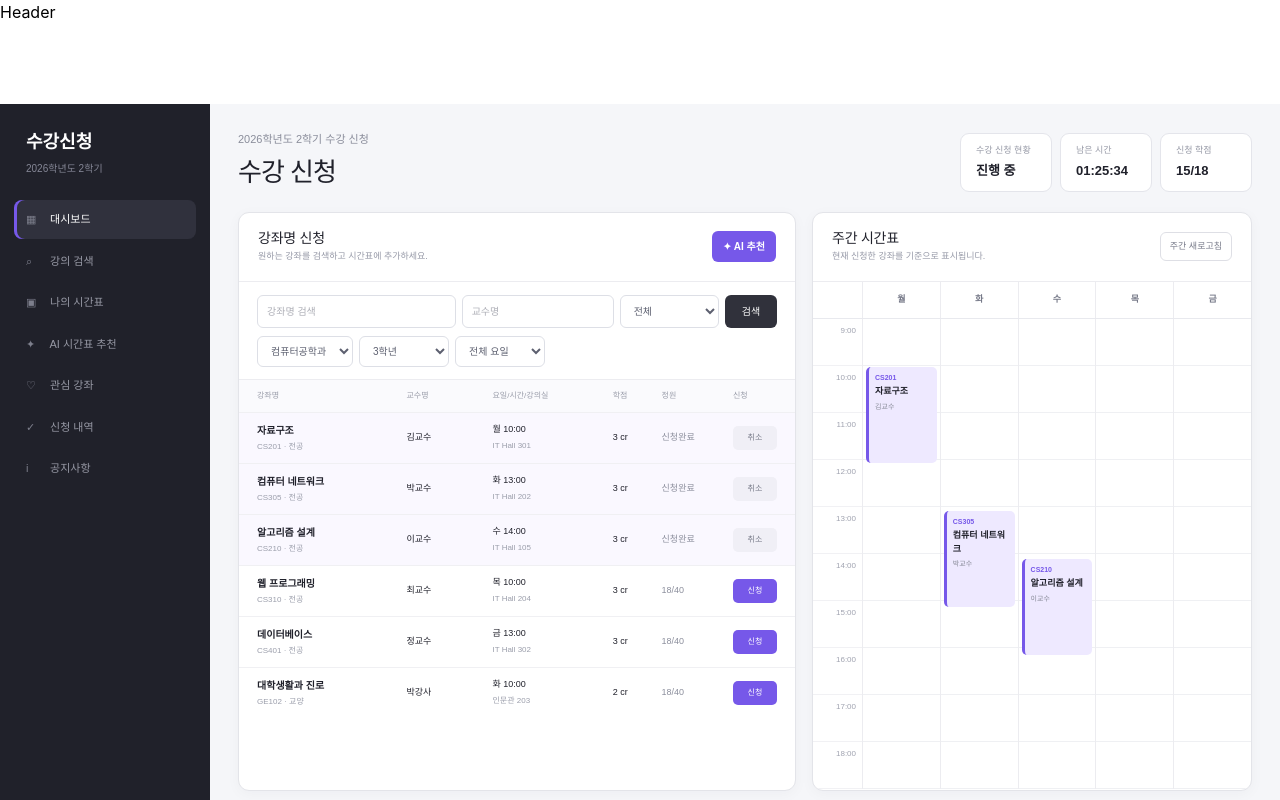
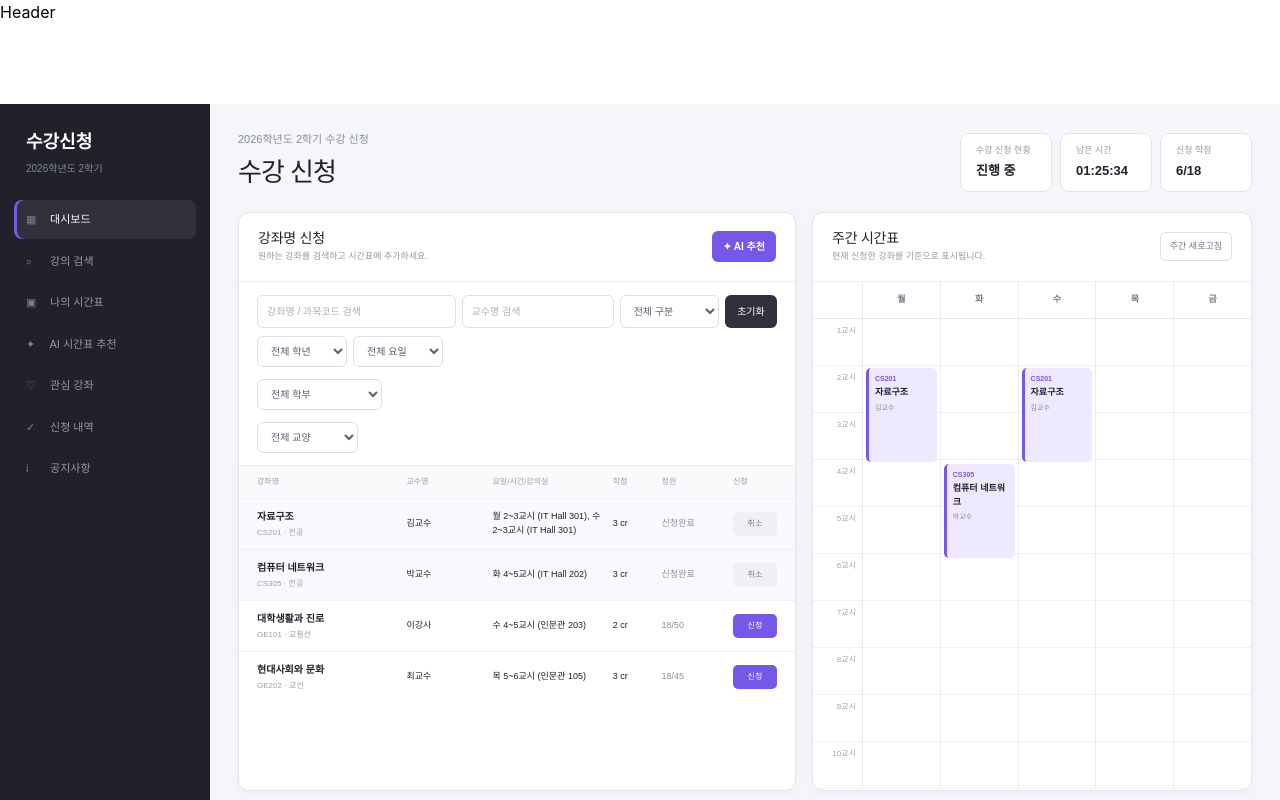
Before and after one commit to Jongho-Lee-dev/course-recommendation-timetable, a React (Vite) app in the folder frontend/: page / in a window 1280 px wide. Shown: the top 800 px of the page. Built offline with nearby package versions, Linux system fonts and the light colour scheme.

Commit message:
feat: 과목 테스트 데이터 연결 및 필터 기능 구현

```diff
--- a/frontend/src/pages/HomePage.tsx
+++ b/frontend/src/pages/HomePage.tsx
@@ -1,60 +1,127 @@
 import { useState } from "react";
 import "./HomePage.css";
-
-type Course = {
-  code: string;
-  name: string;
-  professor: string;
-  time: string;
-  room: string;
-  credits: number;
-  department: string;
-  category: string;
-  day: string;
-  start: number;
-  end: number;
-};
-
-const courses: Course[] = [
-  { code: "CS201", name: "자료구조", professor: "김교수", time: "월 10:00", room: "IT Hall 301", credits: 3, department: "컴퓨터공학과", category: "전공", day: "월", start: 10, end: 12 },
-  { code: "CS305", name: "컴퓨터 네트워크", professor: "박교수", time: "화 13:00", room: "IT Hall 202", credits: 3, department: "컴퓨터공학과", category: "전공", day: "화", start: 13, end: 15 },
-  { code: "CS210", name: "알고리즘 설계", professor: "이교수", time: "수 14:00", room: "IT Hall 105", credits: 3, department: "컴퓨터공학과", category: "전공", day: "수", start: 14, end: 16 },
-  { code: "CS310", name: "웹 프로그래밍", professor: "최교수", time: "목 10:00", room: "IT Hall 204", credits: 3, department: "소프트웨어학과", category: "전공", day: "목", start: 10, end: 12 },
-  { code: "CS401", name: "데이터베이스", professor: "정교수", time: "금 13:00", room: "IT Hall 302", credits: 3, department: "컴퓨터공학과", category: "전공", day: "금", start: 13, end: 16 },
-  { code: "GE102", name: "대학생활과 진로", professor: "박강사", time: "화 10:00", room: "인문관 203", credits: 2, department: "교양", category: "교양", day: "화", start: 10, end: 12 },
-];
+import type { CourseListItem } from "../types/database";
+import { mockCourses } from "../data/courseData";
+import { collegeMajors } from "../data/collegeMajors";
 
 const days = ["월", "화", "수", "목", "금"];
-const hours = Array.from({ length: 10 }, (_, i) => i + 9);
+const periods = Array.from({ length: 10 }, (_, i) => i + 1);
 
 export default function HomePage() {
   const [keyword, setKeyword] = useState("");
-  const [selected, setSelected] = useState<Course[]>(courses.slice(0, 3));
-  const [credits, setCredits] = useState(15);
-  const [aiLoading, setAiLoading] = useState(false);
-  const [aiMessage, setAiMessage] = useState("현재 시간표를 분석해 최적의 조합을 추천해드릴게요.");
+  const [professorKeyword, setProfessorKeyword] = useState("");
+  const [filterCategory, setFilterCategory] = useState<"all" | "major" | "general">("all");
 
-  const filteredCourses = courses.filter((course) =>
-    `${course.name} ${course.code} ${course.professor}`.toLowerCase().includes(keyword.toLowerCase()),
+  const [selected, setSelected] = useState<CourseListItem[]>(
+    mockCourses.slice(0, 2),
   );
 
-  const toggleCourse = (course: Course) => {
-    const exists = selected.some((item) => item.code === course.code);
+  const [aiLoading, setAiLoading] = useState(false);
+  const [aiMessage, setAiMessage] = useState(
+    "현재 시간표를 분석해 최적의 조합을 추천해드릴게요.",
+  );
+
+  const [selectedDay, setSelectedDay] = useState("전체 요일");
+  const [selectedGrade, setSelectedGrade] = useState("전체 학년");
+
+  const [selectedCollege, setSelectedCollege] = useState("전체 학부");
+  const [selectedMajor, setSelectedMajor] = useState("전체 전공");
+
+  const [selectedGeneralEducation, setSelectedGeneralEducation] = useState("전체 교양");
+  const [selectedGeneralEducationArea, setSelectedGeneralEducationArea] = useState("전체 영역");
+  const [selectedGeneralEducationElectiveArea, setSelectedGeneralEducationElectiveArea] = useState("전체 영역");
+
+  const majors = collegeMajors[selectedCollege] ?? [];
+
+  const totalCredits = selected.reduce(
+    (sum, item) => sum + item.credit,
+    0,
+  );
+
+  const activeDaysCount = new Set(
+    selected.flatMap((course) =>
+      course.schedules.map((schedule) => schedule.dayOfWeek),
+    ),
+  ).size;
+
+  const filteredCourses = mockCourses.filter((course) => {
+    const matchesKeyword =
+      !keyword.trim() ||
+      `${course.title} ${course.courseCode}`
+        .toLowerCase()
+        .includes(keyword.toLowerCase());
+
+    const matchesProfessor =
+      !professorKeyword.trim() ||
+      course.professorName
+        .toLowerCase()
+        .includes(professorKeyword.toLowerCase());
+
+    const matchesDay =
+      selectedDay === "전체 요일" ||
+      course.schedules.some((schedule) => schedule.dayOfWeek === selectedDay);
+
+    const matchesGrade =
+      selectedGrade === "전체 학년" ||
+      course.targetGrade === Number(selectedGrade.replace("학년", ""));
+
+    if (!matchesKeyword || !matchesProfessor || !matchesDay || !matchesGrade) {
+      return false;
+    }
+
+    const isGeneral = ["교필", "교필선", "교선"].includes(course.category);
+
+    if (filterCategory === "major" && course.category !== "전공") return false;
+    if (filterCategory === "general" && !isGeneral) return false;
+
+    if (selectedCollege !== "전체 학부" && course.collegeName !== selectedCollege) return false;
+    if (selectedMajor !== "전체 전공" && course.majorName !== selectedMajor) return false;
+
+    if (selectedGeneralEducation !== "전체 교양" && course.category !== selectedGeneralEducation) return false;
+    if (selectedGeneralEducationArea !== "전체 영역" && course.generalEducationArea !== selectedGeneralEducationArea) return false;
+    if (selectedGeneralEducationElectiveArea !== "전체 영역" && course.generalEducationElectiveArea !== selectedGeneralEducationElectiveArea) return false;
+
+    return true;
+  });
+
+  const handleResetFilters = () => {
+    setKeyword("");
+    setProfessorKeyword("");
+    setFilterCategory("all");
+    setSelectedDay("전체 요일");
+    setSelectedGrade("전체 학년");
+    setSelectedCollege("전체 학부");
+    setSelectedMajor("전체 전공");
+    setSelectedGeneralEducation("전체 교양");
+    setSelectedGeneralEducationArea("전체 영역");
+    setSelectedGeneralEducationElectiveArea("전체 영역");
+  };
+
+  const toggleCourse = (course: CourseListItem) => {
+    const exists = selected.some((item) => item.id === course.id);
+
     if (exists) {
-      setSelected((prev) => prev.filter((item) => item.code !== course.code));
-      setCredits((prev) => prev - course.credits);
+      setSelected((prev) =>
+        prev.filter((item) => item.id !== course.id),
+      );
       return;
     }
-    if (selected.length >= 6 || credits + course.credits > 18) return;
+
+    if (selected.length >= 6 || totalCredits + course.credit > 18) {
+      return;
+    }
+
     setSelected((prev) => [...prev, course]);
-    setCredits((prev) => prev + course.credits);
   };
 
   const generateAi = () => {
     setAiLoading(true);
+
     setTimeout(() => {
       setAiLoading(false);
-      setAiMessage("현재 선택 과목 기준으로 공강과 수업일을 고려한 시간표를 찾았습니다.");
+      setAiMessage(
+        "현재 선택 과목 기준으로 공강과 수업일을 고려한 시간표를 찾았습니다.",
+      );
     }, 700);
   };
 
@@ -63,15 +130,31 @@ export default function HomePage() {
       <aside className="course-sidebar">
         <div className="sidebar-title">수강신청</div>
         <div className="sidebar-subtitle">2026학년도 2학기</div>
+
         <nav className="sidebar-nav">
-          <button className="active"><span>▦</span> 대시보드</button>
-          <button><span>⌕</span> 강의 검색</button>
-          <button><span>▣</span> 나의 시간표</button>
-          <button><span>✦</span> AI 시간표 추천</button>
-          <button><span>♡</span> 관심 강좌</button>
-          <button><span>✓</span> 신청 내역</button>
-          <button><span>i</span> 공지사항</button>
+          <button className="active">
+            <span>▦</span> 대시보드
+          </button>
+          <button>
+            <span>⌕</span> 강의 검색
+          </button>
+          <button>
+            <span>▣</span> 나의 시간표
+          </button>
+          <button>
+            <span>✦</span> AI 시간표 추천
+          </button>
+          <button>
+            <span>♡</span> 관심 강좌
+          </button>
+          <button>
+            <span>✓</span> 신청 내역
+          </button>
+          <button>
+            <span>i</span> 공지사항
+          </button>
         </nav>
+
         <div className="sidebar-profile">
           <div className="profile-avatar">김</div>
           <div>
@@ -84,13 +167,25 @@ export default function HomePage() {
       <main className="course-main">
         <section className="course-heading">
           <div>
-            <div className="heading-kicker">2026학년도 2학기 수강 신청</div>
+            <div className="heading-kicker">
+              2026학년도 2학기 수강 신청
+            </div>
             <h1>수강 신청</h1>
           </div>
+
           <div className="heading-status">
-            <div><span>수강 신청 현황</span><strong>진행 중</strong></div>
-            <div><span>남은 시간</span><strong>01:25:34</strong></div>
-            <div><span>신청 학점</span><strong>{credits}/18</strong></div>
+            <div>
+              <span>수강 신청 현황</span>
+              <strong>진행 중</strong>
+            </div>
+            <div>
+              <span>남은 시간</span>
+              <strong>01:25:34</strong>
+            </div>
+            <div>
+              <span>신청 학점</span>
+              <strong>{totalCredits}/18</strong>
+            </div>
           </div>
         </section>
 
@@ -99,40 +194,199 @@ export default function HomePage() {
             <div className="panel-title-row">
               <div>
                 <h2>강좌명 신청</h2>
-                <p>원하는 강좌를 검색하고 시간표에 추가하세요.</p>
+                <p>
+                  원하는 강좌를 검색하고 시간표에 추가하세요.
+                </p>
               </div>
-              <button className="ai-mini-button" onClick={generateAi}>✦ AI 추천</button>
+
+              <button
+                className="ai-mini-button"
+                onClick={generateAi}
+              >
+                ✦ AI 추천
+              </button>
             </div>
 
             <div className="search-box">
-              <input value={keyword} onChange={(e) => setKeyword(e.target.value)} placeholder="강좌명 검색" />
-              <input placeholder="교수명" />
-              <select defaultValue="전체">
-                <option>전체</option><option>전공</option><option>교양</option>
+              <input
+                value={keyword}
+                onChange={(e) => setKeyword(e.target.value)}
+                placeholder="강좌명 / 과목코드 검색"
+              />
+
+              <input
+                value={professorKeyword}
+                onChange={(e) => setProfessorKeyword(e.target.value)}
+                placeholder="교수명 검색"
+              />
+
+              <select
+                value={filterCategory}
+                onChange={(e) => setFilterCategory(e.target.value as "all" | "major" | "general")}
+              >
+                <option value="all">전체 구분</option>
+                <option value="major">전공</option>
+                <option value="general">교양</option>
               </select>
-              <button>검색</button>
+
+              <button onClick={handleResetFilters}>초기화</button>
             </div>
 
             <div className="filter-row">
-              <select defaultValue="컴퓨터공학과"><option>컴퓨터공학과</option><option>전체 학과</option></select>
-              <select defaultValue="3학년"><option>3학년</option><option>전체 학년</option></select>
-              <select defaultValue="전체 요일"><option>전체 요일</option><option>월</option><option>화</option><option>수</option><option>목</option><option>금</option></select>
+              <select
+                value={selectedGrade}
+                onChange={(e) => setSelectedGrade(e.target.value)}
+              >
+                <option value="전체 학년">전체 학년</option>
+                <option value="1학년">1학년</option>
+                <option value="2학년">2학년</option>
+                <option value="3학년">3학년</option>
+                <option value="4학년">4학년</option>
+              </select>
+
+              <select
+                value={selectedDay}
+                onChange={(e) => setSelectedDay(e.target.value)}
+              >
+                <option value="전체 요일">전체 요일</option>
+                <option value="월">월</option>
+                <option value="화">화</option>
+                <option value="수">수</option>
+                <option value="목">목</option>
+                <option value="금">금</option>
+              </select>
             </div>
+
+            {(filterCategory === "all" || filterCategory === "major") && (
+              <div className="filter-row">
+                <select
+                  value={selectedCollege}
+                  onChange={(e) => {
+                    setSelectedCollege(e.target.value);
+                    setSelectedMajor("전체 전공");
+                  }}
+                >
+                  <option value="전체 학부">전체 학부</option>
+                  <option value="인문사회대학">인문사회대학</option>
+                  <option value="경영대학">경영대학</option>
+                  <option value="생명보건대학">생명보건대학</option>
+                  <option value="AI·SW창의융합대학">AI·SW창의융합대학</option>
+                  <option value="문화예술대학">문화예술대학</option>
+                </select>
+
+                {selectedCollege !== "전체 학부" && (
+                  <select
+                    value={selectedMajor}
+                    onChange={(e) => setSelectedMajor(e.target.value)}
+                  >
+                    <option value="전체 전공">전체 전공</option>
+                    {majors.map((major) => (
+                      <option key={major} value={major}>
+                        {major}
+                      </option>
+                    ))}
+                  </select>
+                )}
+              </div>
+            )}
+
+            {(filterCategory === "all" || filterCategory === "general") && (
+              <div className="filter-row">
+                <select
+                  value={selectedGeneralEducation}
+                  onChange={(e) => {
+                    setSelectedGeneralEducation(e.target.value);
+                    setSelectedGeneralEducationArea("전체 영역");
+                    setSelectedGeneralEducationElectiveArea("전체 영역");
+                  }}
+                >
+                  <option value="전체 교양">전체 교양</option>
+                  <option value="교필">교양 필수</option>
+                  <option value="교필선">교양 필수 선택</option>
+                  <option value="교선">교양 선택</option>
+                </select>
+
+                {selectedGeneralEducation === "교필선" && (
+                  <select
+                    value={selectedGeneralEducationArea}
+                    onChange={(e) => setSelectedGeneralEducationArea(e.target.value)}
+                  >
+                    <option value="전체 영역">전체 영역</option>
+                    <option value="심화글쓰기영역(글쓰기와토론영역)">심화글쓰기영역(글쓰기와토론영역)</option>
+                    <option value="AIㆍSW교육영역(미래와기술영역)">AIㆍSW교육영역(미래와기술영역)</option>
+                    <option value="글로벌의사소통영역1(언어)">글로벌의사소통영역1(언어)</option>
+                    <option value="글로벌의사소통영역2(세계시민)">글로벌의사소통영역2(세계시민)</option>
+                    <option value="취.창업실무영역(비전설계영역)">취.창업실무영역(비전설계영역)</option>
+                    <option value="균형기초학문영역(균형학문영역)">균형기초학문영역(균형학문영역)</option>
+                  </select>
+                )}
+
+                {selectedGeneralEducationArea === "균형기초학문영역(균형학문영역)" && (
+                  <select
+                    value={selectedGeneralEducationElectiveArea}
+                    onChange={(e) => setSelectedGeneralEducationElectiveArea(e.target.value)}
+                  >
+                    <option value="전체 영역">전체 영역</option>
+                    <option value="과학과 수리(자연과 과학)">과학과 수리(자연과 과학)</option>
+                    <option value="경제와 사회(사회와 문화)">경제와 사회(사회와 문화)</option>
+                    <option value="인문과 철학(인문과 예술)">인문과 철학(인문과 예술)</option>
+                  </select>
+                )}
+              </div>
+            )}
 
             <div className="course-table">
               <div className="table-head">
-                <span>강좌명</span><span>교수명</span><span>요일/시간/강의실</span><span>학점</span><span>정원</span><span>신청</span>
+                <span>강좌명</span>
+                <span>교수명</span>
+                <span>요일/시간/강의실</span>
+                <span>학점</span>
+                <span>정원</span>
+                <span>신청</span>
               </div>
+
               {filteredCourses.map((course) => {
-                const isSelected = selected.some((item) => item.code === course.code);
+                const isSelected = selected.some(
+                  (item) => item.id === course.id,
+                );
+
+                const scheduleText = course.schedules
+                  .map(
+                    (schedule) =>
+                      `${schedule.dayOfWeek} ${schedule.startPeriod}~${schedule.endPeriod}교시 (${schedule.classroom})`,
+                  )
+                  .join(", ");
+
                 return (
-                  <div className={`course-row ${isSelected ? "selected" : ""}`} key={course.code}>
-                    <div><b>{course.name}</b><small>{course.code} · {course.category}</small></div>
-                    <span>{course.professor}</span>
-                    <span>{course.time}<small>{course.room}</small></span>
-                    <span>{course.credits} cr</span>
-                    <span className="capacity">{isSelected ? "신청완료" : "18/40"}</span>
-                    <button className={isSelected ? "done" : "apply"} onClick={() => toggleCourse(course)}>{isSelected ? "취소" : "신청"}</button>
+                  <div
+                    className={`course-row ${
+                      isSelected ? "selected" : ""
+                    }`}
+                    key={course.id}
+                  >
+                    <div>
+                      <b>{course.title}</b>
+                      <small>
+                        {course.courseCode} · {course.category}
+                      </small>
+                    </div>
+
+                    <span>{course.professorName}</span>
+                    <span>{scheduleText}</span>
+                    <span>{course.credit} cr</span>
+
+                    <span className="capacity">
+                      {isSelected
+                        ? "신청완료"
+                        : `18/${course.capacity}`}
+                    </span>
+
+                    <button
+                      className={isSelected ? "done" : "apply"}
+                      onClick={() => toggleCourse(course)}
+                    >
+                      {isSelected ? "취소" : "신청"}
+                    </button>
                   </div>
                 );
               })}
@@ -141,22 +395,72 @@ export default function HomePage() {
 
           <section className="timetable-panel panel">
             <div className="panel-title-row">
-              <div><h2>주간 시간표</h2><p>현재 신청한 강좌를 기준으로 표시됩니다.</p></div>
-              <button className="outline-button">주간 새로고침</button>
+              <div>
+                <h2>주간 시간표</h2>
+                <p>
+                  현재 신청한 강좌를 기준으로 표시됩니다.
+                </p>
+              </div>
+
+              <button className="outline-button">
+                주간 새로고침
+              </button>
             </div>
+
             <div className="timetable">
-              <div className="time-labels"><div className="corner" />{hours.map((hour) => <div key={hour}>{hour}:00</div>)}</div>
+              <div className="time-labels">
+                <div className="corner" />
+
+                {periods.map((period) => (
+                  <div key={period}>{period}교시</div>
+                ))}
+              </div>
+
               <div className="days-wrap">
-                <div className="day-head">{days.map((day) => <div key={day}>{day}</div>)}</div>
+                <div className="day-head">
+                  {days.map((day) => (
+                    <div key={day}>{day}</div>
+                  ))}
+                </div>
+
                 <div className="calendar-grid">
                   {days.map((day) => (
                     <div className="day-column" key={day}>
-                      {hours.map((hour) => <div className="hour-cell" key={hour} />)}
-                      {selected.filter((course) => course.day === day).map((course) => (
-                        <div className="schedule-card" key={course.code} style={{ top: `${(course.start - 9) * 48}px`, height: `${(course.end - course.start) * 48}px` }}>
-                          <b>{course.code}</b><strong>{course.name}</strong><small>{course.professor}</small>
-                        </div>
+                      {periods.map((hour) => (
+                        <div className="hour-cell" key={hour} />
                       ))}
+
+                      {selected.flatMap((course) =>
+                        course.schedules
+                          .filter(
+                            (schedule) =>
+                              schedule.dayOfWeek === day,
+                          )
+                          .map((schedule) => (
+                            <div
+                              className="schedule-card"
+                              key={`${course.id}-${schedule.id}`}
+                              style={{
+                                top: `${
+                                  (schedule.startPeriod - 1) * 48 + 1
+                                }px`,
+                                height: `${
+                                  (schedule.endPeriod -
+                                    schedule.startPeriod +
+                                    1) *
+                                    48 -
+                                  2
+                                }px`,
+                              }}
+                            >
+                              <b>{course.courseCode}</b>
+                              <strong>{course.title}</strong>
+                              <small>
+                                {course.professorName}
+                              </small>
+                            </div>
+                          )),
+                      )}
                     </div>
                   ))}
                 </div>
@@ -168,20 +472,61 @@ export default function HomePage() {
         <section className="bottom-grid">
           <div className="selected-panel panel">
             <div className="panel-title-row compact">
-              <div><h2>수강 신청 목록</h2><p>현재 선택한 강좌입니다.</p></div>
-              <strong className="credit-total">신청 총 학점: {credits}학점</strong>
+              <div>
+                <h2>수강 신청 목록</h2>
+                <p>현재 선택한 강좌입니다.</p>
+              </div>
+
+              <strong className="credit-total">
+                신청 총 학점: {totalCredits}학점
+              </strong>
             </div>
+
             <div className="selected-list">
-              {selected.map((course) => <div className="selected-item" key={course.code}><span>{course.name}</span><small>{course.code} · {course.professor}</small><b>{course.credits}학점</b></div>)}
+              {selected.map((course) => (
+                <div className="selected-item" key={course.id}>
+                  <span>{course.title}</span>
+                  <small>
+                    {course.courseCode} · {course.professorName}
+                  </small>
+                  <b>{course.credit}학점</b>
+                </div>
+              ))}
             </div>
           </div>
 
           <div className="ai-result panel">
             <div className="ai-badge">✦ AI COURSE PLANNER</div>
+
             <h2>AI가 시간표를 분석하고 있습니다.</h2>
             <p>{aiMessage}</p>
-            <div className="ai-stats"><div><span>현재 공강</span><b>{5 - new Set(selected.map((c) => c.day)).size}일</b></div><div><span>수업일</span><b>{new Set(selected.map((c) => c.day)).size}일</b></div><div><span>충돌</span><b className="safe">0건</b></div></div>
-            <button className="ai-main-button" onClick={generateAi} disabled={aiLoading}>{aiLoading ? "AI가 분석 중..." : "✦ 최적 시간표 추천받기"}</button>
+
+            <div className="ai-stats">
+              <div>
+                <span>현재 공강</span>
+                <b>{5 - activeDaysCount}일</b>
+              </div>
+
+              <div>
+                <span>수업일</span>
+                <b>{activeDaysCount}일</b>
+              </div>
+
+              <div>
+                <span>충돌</span>
+                <b className="safe">0건</b>
+              </div>
+            </div>
+
+            <button
+              className="ai-main-button"
+              onClick={generateAi}
+              disabled={aiLoading}
+            >
+              {aiLoading
+                ? "AI가 분석 중..."
+                : "✦ 최적 시간표 추천받기"}
+            </button>
           </div>
         </section>
       </main>
```
